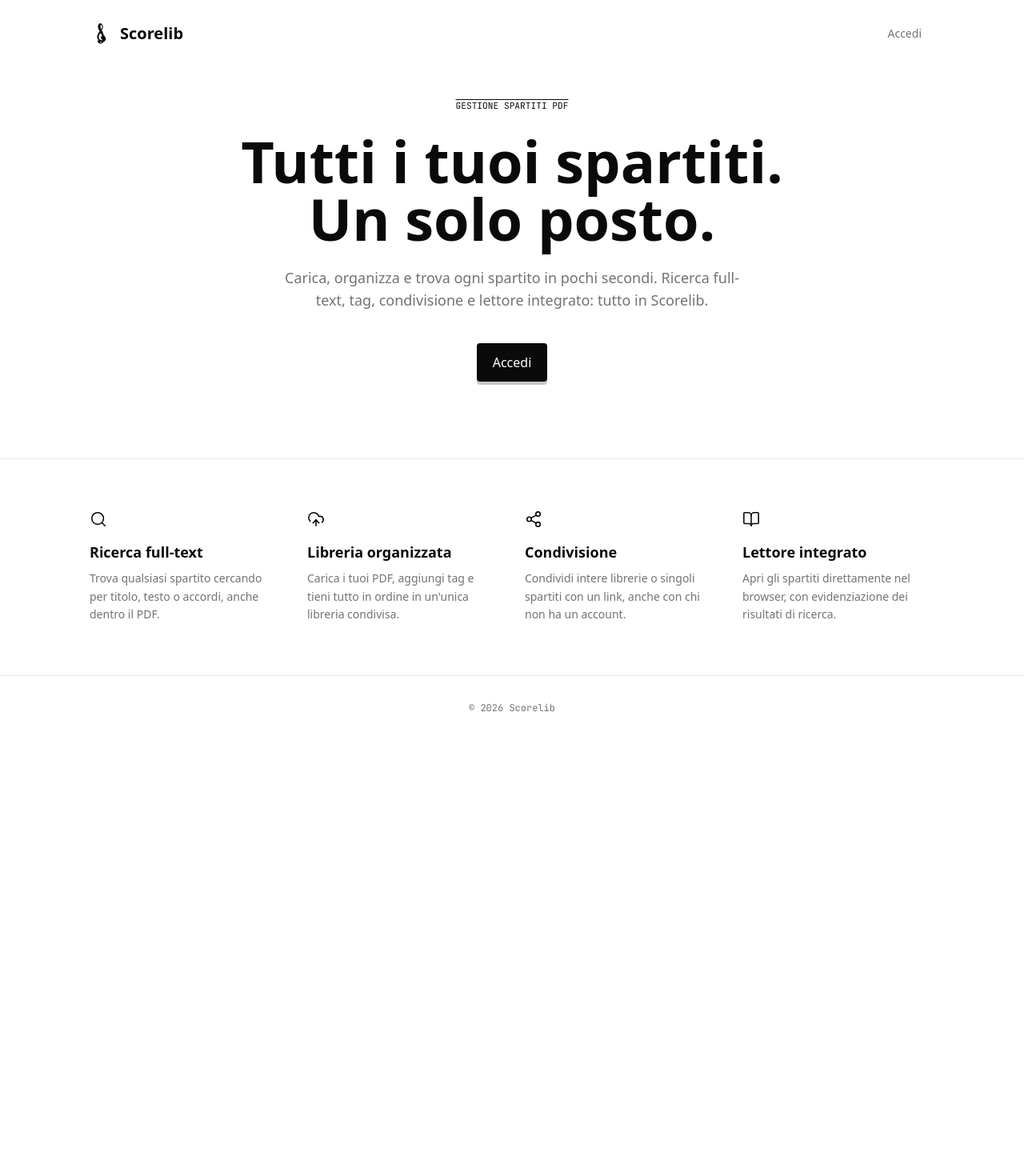
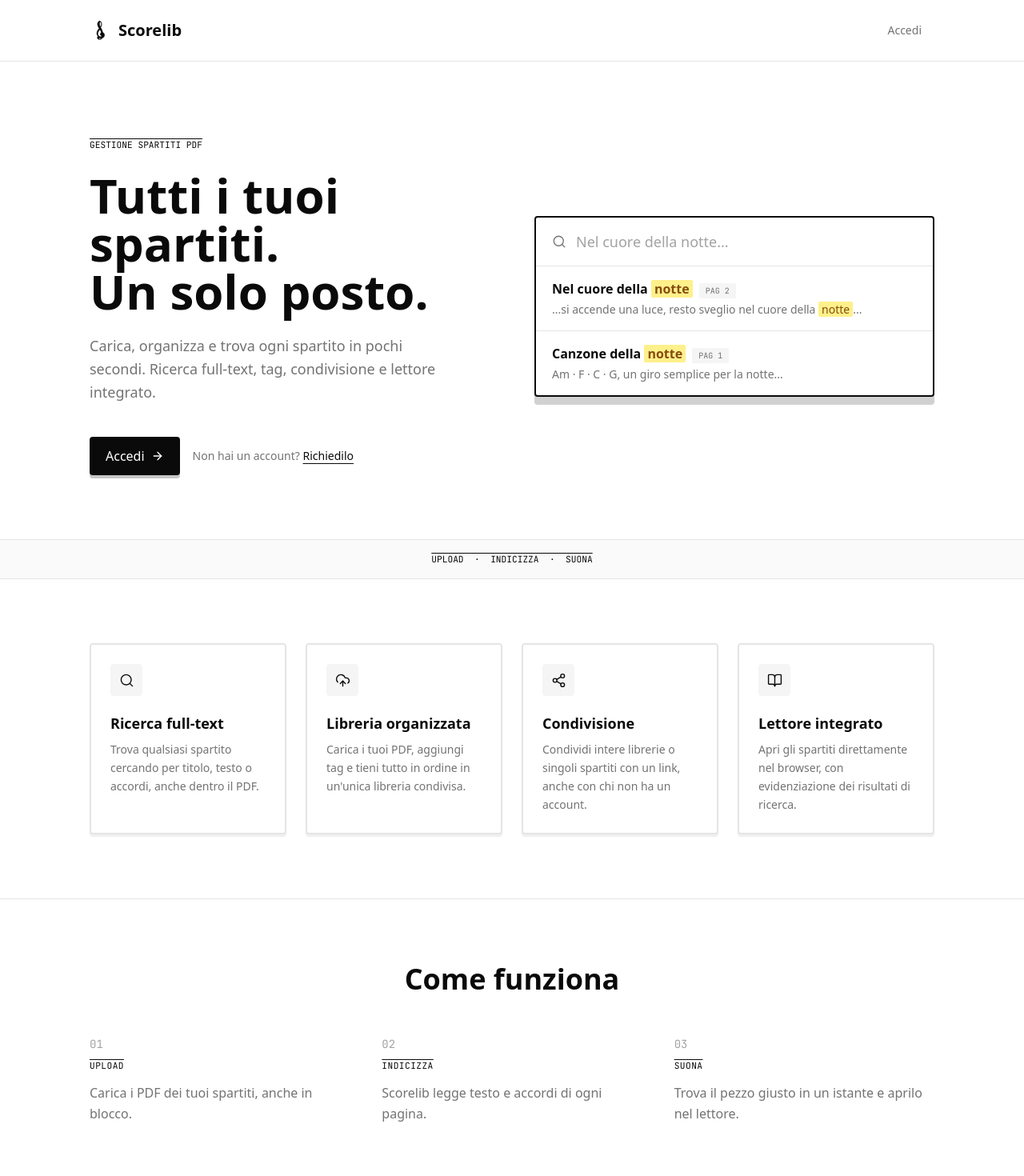
Before and after one commit to ProgettiVari/ScoreLib, a React (Create React App) app in the folder frontend/: page / in a window 1280 px wide. Shown: the top 1470 px of the page at 80% size. Before the commit the page ends 925 px from the top, so only its background shows below. Built offline with nearby package versions, Linux system fonts and the light colour scheme; no server answers; a web font is replaced by a local one.

Commit message:
feat: redesign landing page with product mockup

```diff
--- a/frontend/src/pages/Landing.jsx
+++ b/frontend/src/pages/Landing.jsx
@@ -1,6 +1,6 @@
 import React from "react";
 import { Link } from "react-router-dom";
-import { Search, UploadCloud, Share2, BookOpen } from "lucide-react";
+import { Search, UploadCloud, Share2, BookOpen, ArrowRight } from "lucide-react";
 import TrebleClef from "@/components/TrebleClef";
 
 const FEATURES = [
@@ -26,35 +26,95 @@ const FEATURES = [
   },
 ];
 
+const STEPS = [
+  { n: "01", label: "UPLOAD", text: "Carica i PDF dei tuoi spartiti, anche in blocco." },
+  { n: "02", label: "INDICIZZA", text: "Scorelib legge testo e accordi di ogni pagina." },
+  { n: "03", label: "SUONA", text: "Trova il pezzo giusto in un istante e aprilo nel lettore." },
+];
+
 export default function Landing() {
   return (
     <div className="min-h-screen bg-canvas">
-      <header className="max-w-6xl mx-auto px-6 md:px-12 py-6 flex items-center justify-between">
+      <header className="sticky top-0 z-20 bg-canvas/90 backdrop-blur border-b border-rule">
+        <div className="max-w-6xl mx-auto px-6 md:px-12 py-5 flex items-center justify-between">
           <div className="flex items-center gap-2.5">
-          <TrebleClef size={28} />
+            <TrebleClef size={26} />
             <span className="font-display font-bold text-xl tracking-tight">Scorelib</span>
           </div>
           <Link to="/login" className="btn-ghost">Accedi</Link>
+        </div>
       </header>
 
-      <main className="max-w-4xl mx-auto px-6 md:px-12 pt-10 pb-24 text-center">
+      <main className="max-w-6xl mx-auto px-6 md:px-12 pt-16 md:pt-24 pb-20 grid lg:grid-cols-2 gap-14 items-center">
+        <div>
           <p className="overline mb-6">GESTIONE SPARTITI PDF</p>
-        <h1 className="font-display font-black text-5xl sm:text-6xl lg:text-7xl leading-[0.95] tracking-tighter mb-6">
-          Tutti i tuoi spartiti.<br />Un solo posto.
+          <h1 className="font-display font-black text-5xl sm:text-6xl leading-[0.95] tracking-tighter mb-6">
+            Tutti i tuoi<br />spartiti.<br />Un solo posto.
           </h1>
-        <p className="text-muted2 text-lg max-w-xl mx-auto mb-10">
-          Carica, organizza e trova ogni spartito in pochi secondi. Ricerca full-text, tag, condivisione e lettore integrato: tutto in Scorelib.
+          <p className="text-muted2 text-lg max-w-md mb-10 leading-relaxed">
+            Carica, organizza e trova ogni spartito in pochi secondi. Ricerca full-text, tag, condivisione e lettore integrato.
           </p>
-        <div className="flex items-center justify-center gap-4">
-          <Link to="/login" className="btn-primary">Accedi</Link>
+          <div className="flex items-center gap-4">
+            <Link to="/login" className="btn-primary">
+              Accedi <ArrowRight size={16} />
+            </Link>
+            <span className="text-sm text-muted2">Non hai un account? <Link to="/login" className="text-ink underline underline-offset-4">Richiedilo</Link></span>
+          </div>
+        </div>
+
+        <div className="relative">
+          <div className="hidden md:block absolute -z-10 right-[-1.5rem] bottom-[-1.5rem] w-full h-full rounded-md piano-bars opacity-[0.06]" />
+          <div
+            className="bg-card border-2 border-ink rounded-md overflow-hidden"
+            style={{ boxShadow: "0 10px 0 0 rgba(0,0,0,0.18)" }}
+          >
+            <div className="flex items-center gap-3 px-5 py-4 border-b border-rule">
+              <Search size={18} className="text-muted2 shrink-0" strokeWidth={1.75} />
+              <span className="text-lg text-muted3 truncate">Nel cuore della notte...</span>
+            </div>
+            <ul>
+              <li className="px-5 py-4 border-b border-rule">
+                <div className="flex items-baseline gap-2 mb-1 flex-wrap">
+                  <span className="font-display font-semibold">
+                    Nel cuore della <mark className="bg-highlight text-highlightFg px-1 rounded-sm">notte</mark>
+                  </span>
+                  <span className="text-mono text-[10px] px-2 py-0.5 bg-canvas3 rounded-sm text-muted2">PAG 2</span>
+                </div>
+                <p className="text-muted2 text-sm">
+                  ...si accende una luce, resto sveglio nel cuore della{" "}
+                  <mark className="bg-highlight text-highlightFg px-1 rounded-sm">notte</mark>...
+                </p>
+              </li>
+              <li className="px-5 py-4">
+                <div className="flex items-baseline gap-2 mb-1 flex-wrap">
+                  <span className="font-display font-semibold">
+                    Canzone della <mark className="bg-highlight text-highlightFg px-1 rounded-sm">notte</mark>
+                  </span>
+                  <span className="text-mono text-[10px] px-2 py-0.5 bg-canvas3 rounded-sm text-muted2">PAG 1</span>
+                </div>
+                <p className="text-muted2 text-sm">Am · F · C · G, un giro semplice per la notte...</p>
+              </li>
+            </ul>
+          </div>
         </div>
       </main>
 
-      <section className="border-t border-rule">
-        <div className="max-w-6xl mx-auto px-6 md:px-12 py-16 grid sm:grid-cols-2 lg:grid-cols-4 gap-8">
+      <div className="border-y border-rule bg-canvas2">
+        <div className="max-w-6xl mx-auto px-6 md:px-12 py-4 text-center">
+          <p className="overline">UPLOAD &nbsp;·&nbsp; INDICIZZA &nbsp;·&nbsp; SUONA</p>
+        </div>
+      </div>
+
+      <section className="max-w-6xl mx-auto px-6 md:px-12 py-20">
+        <div className="grid sm:grid-cols-2 lg:grid-cols-4 gap-6">
           {FEATURES.map(({ icon: Icon, title, text }) => (
-            <div key={title}>
-              <Icon size={22} className="mb-4 text-ink" strokeWidth={1.75} />
+            <div
+              key={title}
+              className="bg-card border-2 border-rule rounded-md p-6 transition-all duration-150 hover:border-ink hover:-translate-y-1 shadow-[0_3px_0_0_rgba(0,0,0,0.06)] hover:shadow-[0_6px_0_0_rgba(0,0,0,0.14)]"
+            >
+              <div className="w-10 h-10 flex items-center justify-center rounded-md bg-canvas3 mb-5">
+                <Icon size={19} className="text-ink" strokeWidth={1.75} />
+              </div>
               <h3 className="font-display font-bold text-lg mb-2">{title}</h3>
               <p className="text-muted2 text-sm leading-relaxed">{text}</p>
             </div>
@@ -62,9 +122,41 @@ export default function Landing() {
         </div>
       </section>
 
+      <section className="border-t border-rule">
+        <div className="max-w-6xl mx-auto px-6 md:px-12 py-20">
+          <h2 className="font-display font-black text-3xl sm:text-4xl tracking-tighter mb-12 text-center">
+            Come funziona
+          </h2>
+          <div className="grid sm:grid-cols-3 gap-10">
+            {STEPS.map(({ n, label, text }) => (
+              <div key={n}>
+                <span className="text-mono text-sm text-muted3">{n}</span>
+                <h3 className="overline mt-2 mb-3 text-ink" style={{ letterSpacing: "0.04em" }}>{label}</h3>
+                <p className="text-muted2 leading-relaxed">{text}</p>
+              </div>
+            ))}
+          </div>
+        </div>
+      </section>
+
+      <section className="border-t border-rule bg-canvas2">
+        <div className="max-w-3xl mx-auto px-6 md:px-12 py-20 text-center">
+          <h2 className="font-display font-black text-4xl sm:text-5xl tracking-tighter mb-4">
+            Pronto a ritrovare<br />ogni spartito?
+          </h2>
+          <p className="text-muted2 mb-8">Accedi e inizia a cercare nella libreria in pochi secondi.</p>
+          <Link to="/login" className="btn-primary">
+            Accedi <ArrowRight size={16} />
+          </Link>
+        </div>
+      </section>
+
       <footer className="border-t border-rule">
-        <div className="max-w-6xl mx-auto px-6 md:px-12 py-8 text-mono text-xs text-muted2 text-center">
-          © {new Date().getFullYear()} Scorelib
+        <div className="max-w-6xl mx-auto px-6 md:px-12 py-8 flex items-center justify-between text-mono text-xs text-muted2">
+          <span className="flex items-center gap-2">
+            <TrebleClef size={16} /> Scorelib
+          </span>
+          <span>© {new Date().getFullYear()} Scorelib</span>
         </div>
       </footer>
     </div>
```
Lines whose indentation alone changed are shown as unchanged.
